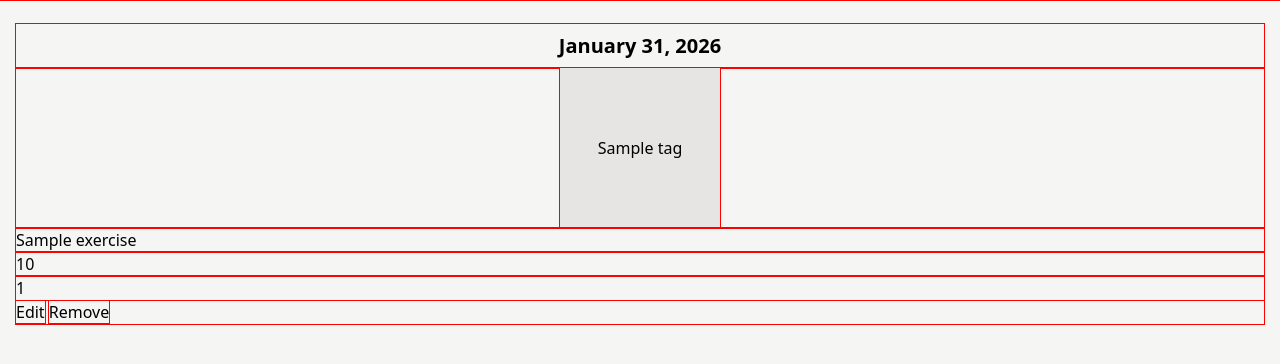
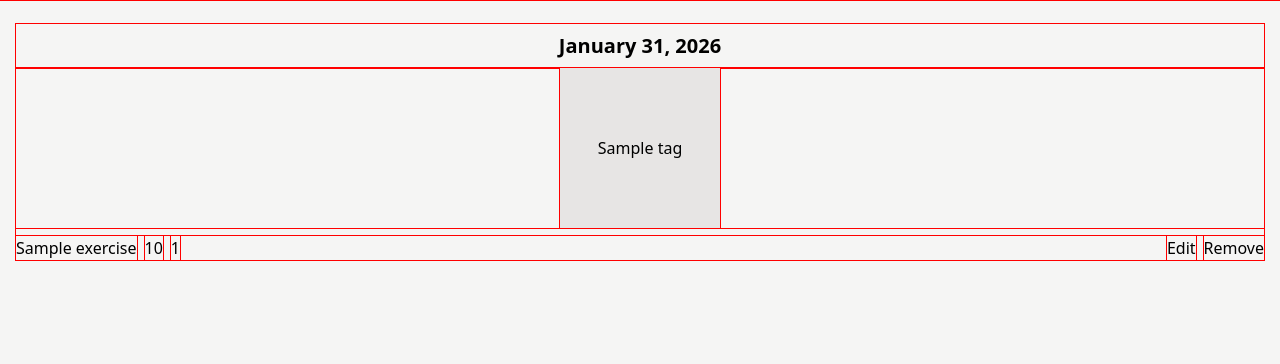
Before and after one commit to sininen-blue/workout-log, a Django app: template src/workout_log/templates/set/index.html in a window 1280 px wide. Shown: the part 56-420 px from the top of the page. Run offline with Django 5.2, Linux system fonts and the light colour scheme; the template is opened without the code that fills it: values that come from a table or form of the project are taken from there, others are empty; tables that the repository leaves empty hold one stand-in row (values such as "Sample post"); style sheets or scripts are compiled from the project's sources.

Commit message:
updated index

```diff
--- a/src/workout_log/templates/set/index.html
+++ b/src/workout_log/templates/set/index.html
@@ -3,7 +3,7 @@
 {% block content %}
     <h1 class="flex items-center justify-center text-xl font-bold p-2">{% now "F j, Y" %}</h1>
     {% if tags %}
-        <ul class="flex flex-row flex-wrap w-full items-center justify-center gap-2">
+        <ul class="flex flex-row flex-wrap w-full items-center justify-center gap-2 mb-2">
             {% for tag in tags %}
                 <li>
                     <a href="{% url 'tag:show' tag.id %}"
@@ -13,14 +13,18 @@
         </ul>
     {% endif %}
     {% if sets %}
-        <ul>
+        <ul class="flex flex-col gap-2">
             {% for set in sets %}
-                <li>
-                    <p>{{ set.exercise.name }}</p>
-                    <p>{{ set.weight }}</p>
-                    <p>{{ set.reps }}</p>
-                    <a href="{% url 'set:edit' set.id %}">Edit</a>
-                    <a href="{% url 'set:destroy' set.id %}">Remove</a>
+                <li class="flex flex-row justify-between">
+                    <div class="flex flex-row gap-2">
+                        <p>{{ set.exercise.name }}</p>
+                        <p>{{ set.weight }}</p>
+                        <p>{{ set.reps }}</p>
+                    </div>
+                    <div class="flex flex-row gap-2">
+                        <a href="{% url 'set:edit' set.id %}">Edit</a>
+                        <a href="{% url 'set:destroy' set.id %}">Remove</a>
+                    </div>
                 </li>
             {% endfor %}
         </ul>
```
